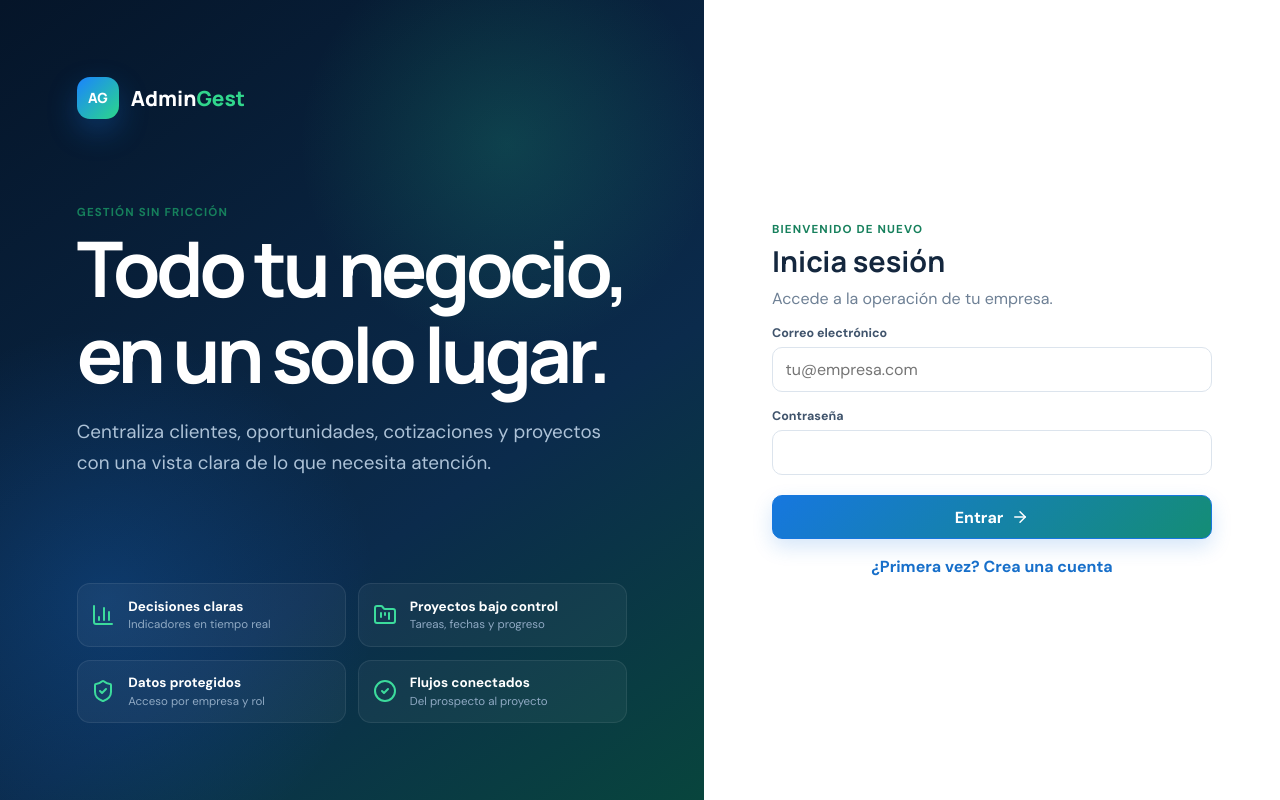
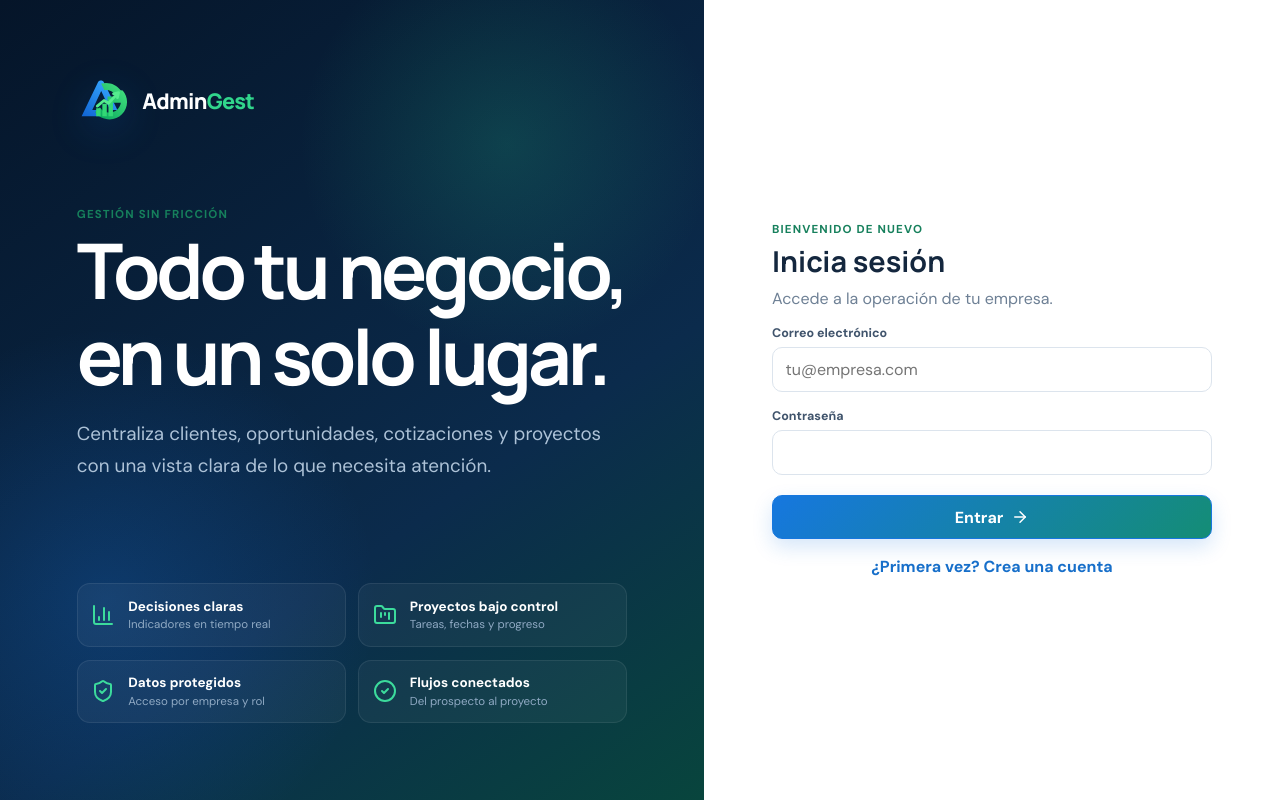
Before and after one commit to Jairo0811/AdminGest, a React (Vite) app in the folder apps/web/: page /login in a window 1280 px wide. Built offline with nearby package versions, Linux system fonts and the light colour scheme; no server answers.

Commit message:
feat(web): integrar logo oficial en el acceso

```diff
--- a/apps/web/src/pages/LoginPage.tsx
+++ b/apps/web/src/pages/LoginPage.tsx
@@ -2,6 +2,7 @@ import { FormEvent, useState } from 'react';
 import { ArrowRight, BarChart3, CheckCircle2, FolderKanban, ShieldCheck } from 'lucide-react';
 import { Navigate } from 'react-router-dom';
 import { useAuth } from '../auth/AuthContext';
+import { BrandLogo } from '../components/BrandLogo';
 
 export function LoginPage() {
   const { user, login, register } = useAuth();
@@ -40,8 +41,7 @@ export function LoginPage() {
     <div className="auth-page">
       <section className="auth-showcase">
         <div className="auth-brand">
-          <span className="brand-mark">AG</span>
-          <span>Admin<span>Gest</span></span>
+          <BrandLogo inverse />
         </div>
         <div className="auth-copy">
           <p className="eyebrow">Gestión sin fricción</p>
```
